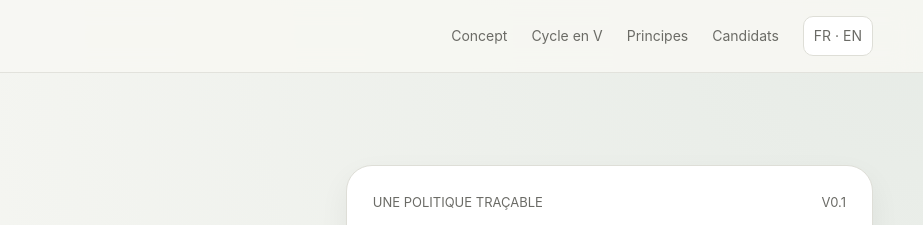
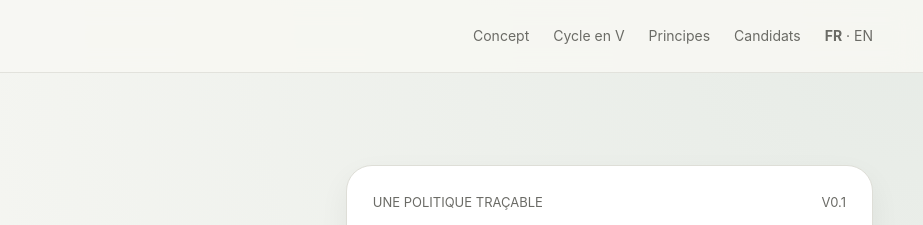
Before and after one commit to rdev0x1/v-cycle-politics, a plain HTML site: page index.html in a window 1280 px wide. Shown: the top 225 px of the page, 357-1280 px from the left. Drawn offline with Linux system fonts and the light colour scheme.

Commit message:
Fix French language switch on homepage

```diff
--- a/index.html
+++ b/index.html
@@ -17,7 +17,7 @@
           <a href="#cycle">Cycle en V</a>
           <a href="#principes">Principes</a>
           <a href="compare/">Candidats</a>
-          <a class="lang" href="#" aria-label="Langue actuelle : français">FR ▾</a>
+          <span class="lang-switch"><strong>FR</strong> · <a href="en/" hreflang="en" lang="en">EN</a></span>
         </div>
       </nav>
     </div>
```
